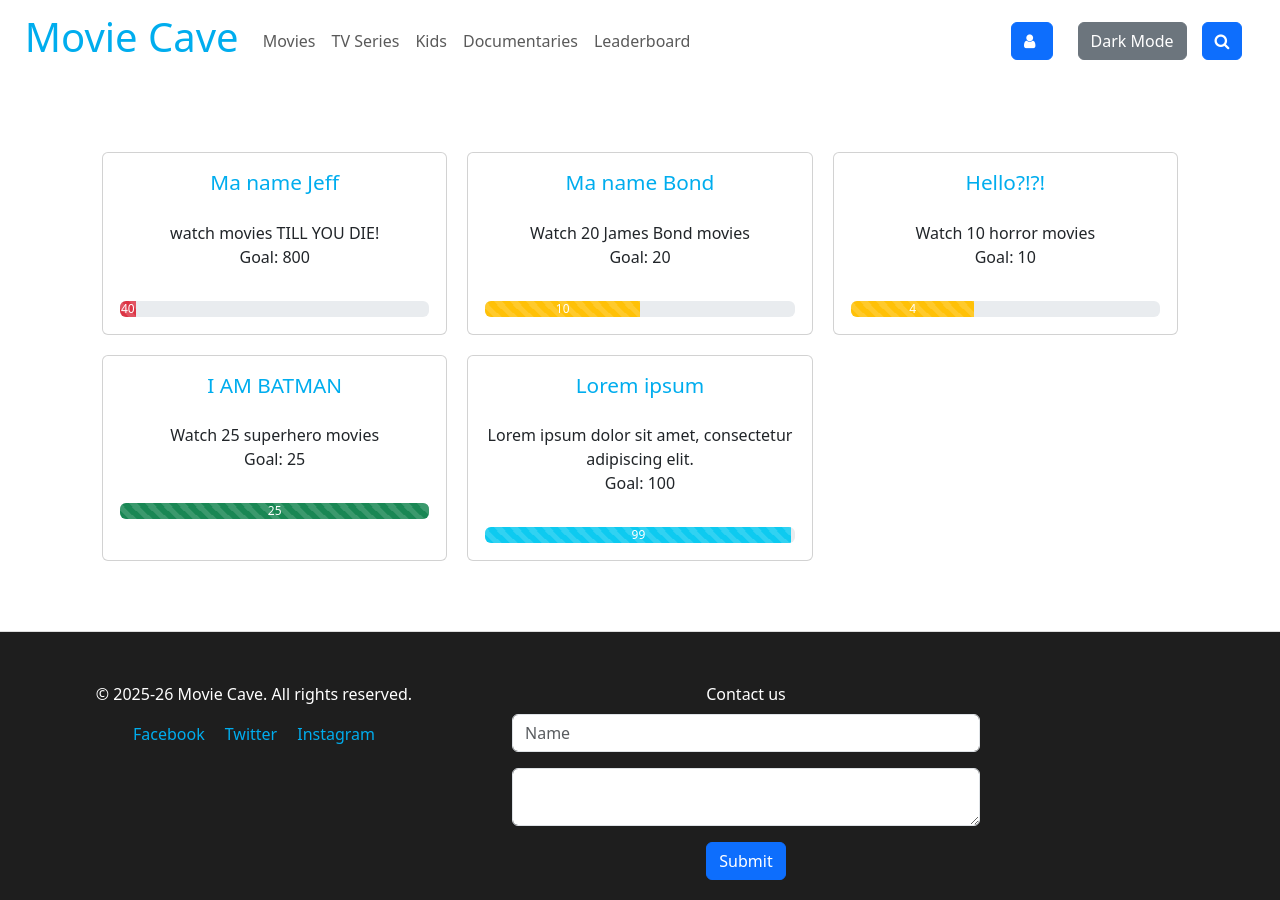
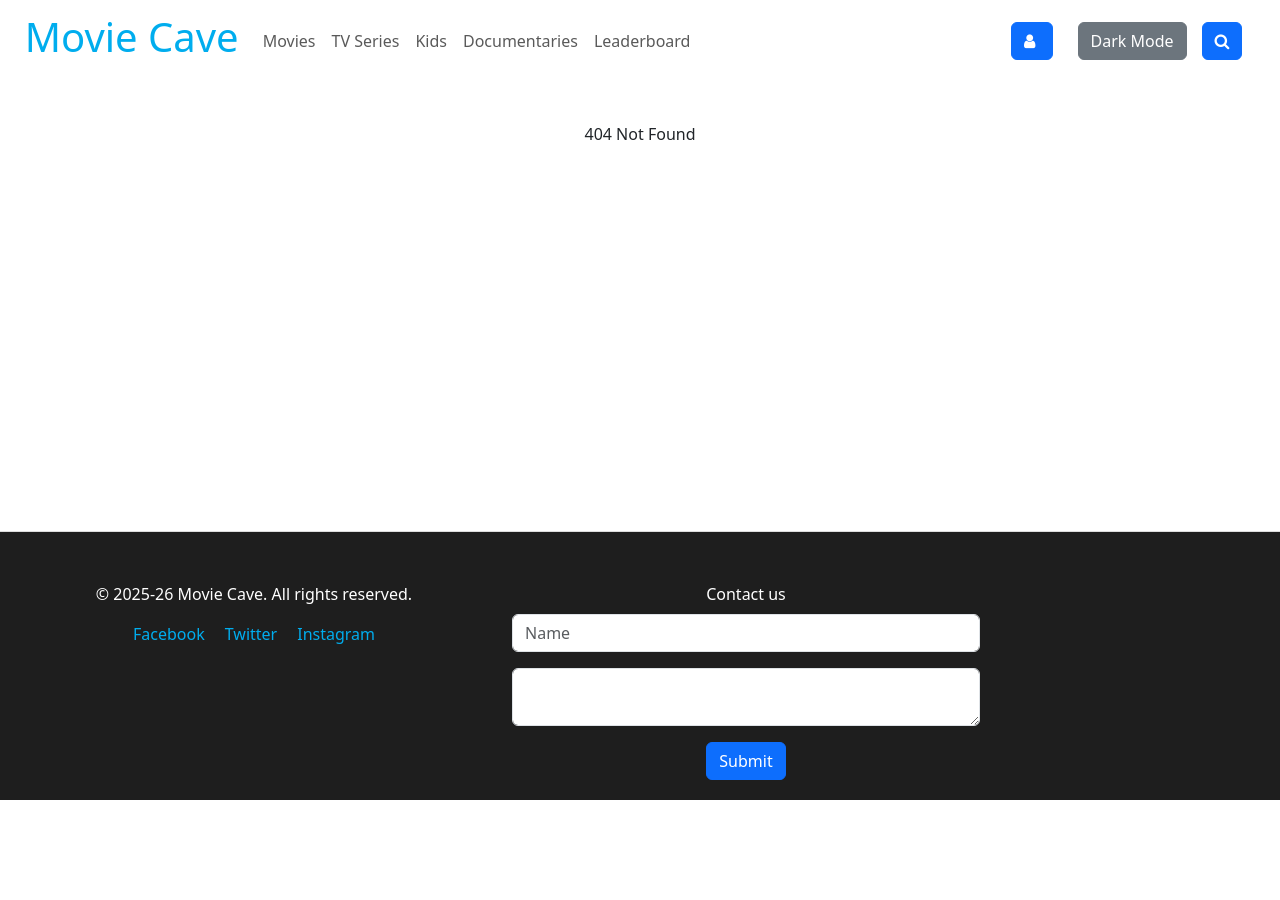
Before and after one commit to KostasNikolaou23/Konstantinos-Nikolaou-Website_Project, a React (Create React App) app in the folder client/: page /user/achievements in a window 1280 px wide. After the commit the page ends 800 px from the top, so only its background shows below. Built offline with nearby package versions, Linux system fonts and the light colour scheme; no server answers.

Commit message:
Removed Achievements Page

```diff
--- a/client/src/App.jsx
+++ b/client/src/App.jsx
@@ -26,7 +26,6 @@ import ContentPreview from "./Pages/ContentPreview";
 import Login from "./Pages/User/Login";
 import Register from "./Pages/User/Register";
 import Track from "./Pages/User/Track";
-import Achievements from "./Pages/User/Achievements";
 import MyList from "./Pages/User/MyList";
 import Profile from "./Pages/User/Profile";
 
@@ -45,7 +44,6 @@ function App() {
 						<Route path="/user/login" element={<Login />} />
 						<Route path="/user/register" element={<Register />} />
 						<Route path="/user/track" element={<Track />} />
-						<Route path="/user/achievements" element={<Achievements />} />
 						<Route path="/user/mylist" element={<MyList />} />
 						<Route path="/user/profile" element={<Profile view_profile={true} />} />
 						<Route path="/user/logout" element={<div>Logout</div>} />
--- a/client/src/Pages/User/Achievements.jsx
+++ /dev/null
@@ -1,59 +0,0 @@
-import React, { useEffect, useState } from "react";
-
-import API from "../../Components/API"; // Import the API component
-import AchievementCard from "../../Components/pages/User/Achievements/AchievementCard";
-
-var achievemnts = [
-	{
-		title: "Ma name Jeff",
-		desc: "watch movies TILL YOU DIE!",
-		goal: 800,
-		progress: 40,
-	},
-	{
-		title: "Ma name Bond",
-		desc: "Watch 20 James Bond movies",
-		goal: 20,
-		progress: 10,
-	},
-	{
-		title: "Hello?!?!",
-		desc: "Watch 10 horror movies",
-		goal: 10,
-		progress: 4,
-	},
-	{
-		title: "I AM BATMAN",
-		desc: "Watch 25 superhero movies",
-		goal: 25,
-		progress: 25,
-	},
-	{
-		title: "Lorem ipsum",
-		desc: "Lorem ipsum dolor sit amet, consectetur adipiscing elit.",
-		goal: 100,
-		progress: 99,
-	}
-
-]
-
-export function Achievements({}) {
-
-	return (
-		<div className="container">
-			<section className="grid">
-				{achievemnts.map((achievement, index) => (
-					<AchievementCard
-						key={index}
-						name={achievement.title}
-						description={achievement.desc}
-						goal={achievement.goal}
-						progress={achievement.progress}
-					/>
-				))}
-			</section>
-		</div>
-	);
-}
-
-export default Achievements;
```
